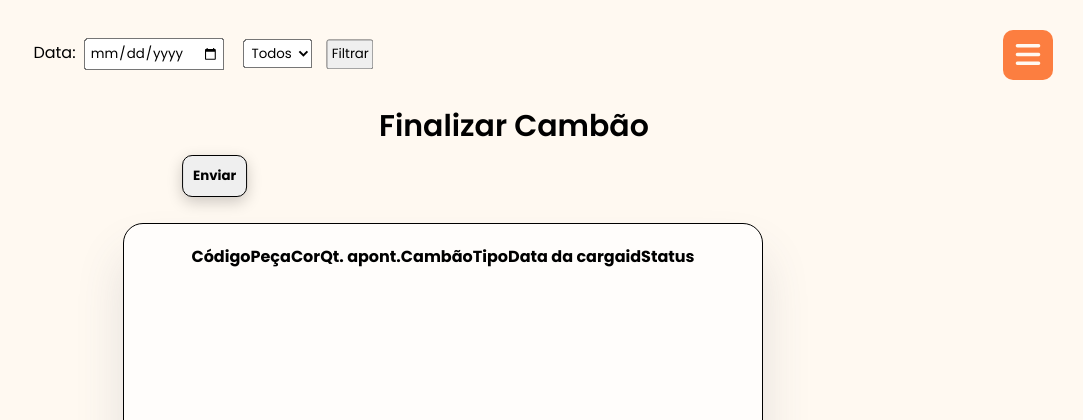
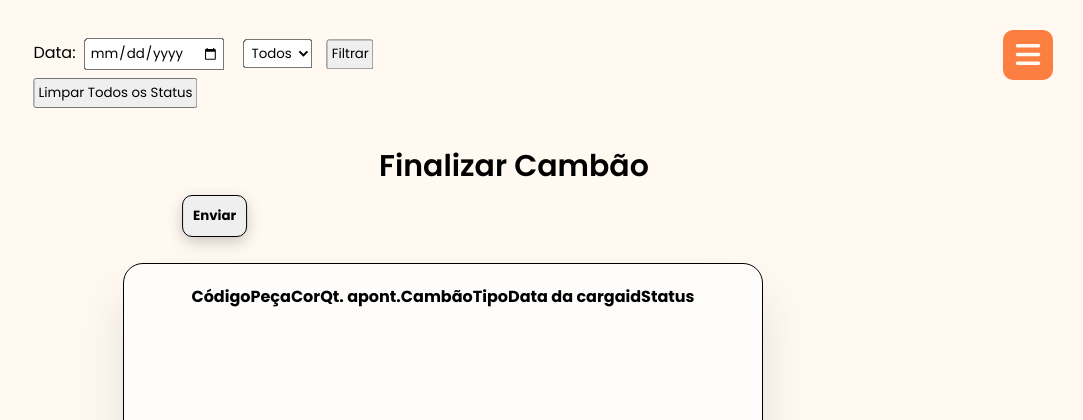
Before and after one commit to Cemag-pcp/apontamento-pintura-, a Flask app: template templates/finalizar_cambao.html in a window 1280 px wide; the page is wider, and only the part inside the window is pictured. Shown: the top 420 px of that part, without its empty margins (197-1280 px from the left). Run offline with Flask 3, Linux system fonts and the light colour scheme; the template is opened without the code that fills it, so the values that code supplies are empty; some libraries are stand-ins or nearby versions.

Commit message:
botao de limpar

```diff
--- a/app.py
+++ b/app.py
@@ -148,6 +148,13 @@ def gerar_cambao():
         else:
             pass
 
+        # if filtro_tipo == 'PU':
+        #     table['QUANTIDADE PROD.'] = ''
+        # else:
+        #     table['QUANTIDADE PROD.'] = table['QT_ITENS']
+
+        print(table)
+
         sheet_data = table.values.tolist()
 
         return render_template('gerar_cambao.html', sheet_data=sheet_data,cores=cores, filtro_tipo=filtro_tipo)
--- a/templates/finalizar_cambao.html
+++ b/templates/finalizar_cambao.html
@@ -13,6 +13,10 @@
         <button type="submit">Filtrar</button>
     </div>
 </form>
+
+<div style="margin-top: 10px;" class="form-group">
+    <button id="limpar-todos-status">Limpar Todos os Status</button>
+</div>
 
 <h1 id = 'titulo_finalizar'>Finalizar Cambão</h1>
 <div id="MyForm">
@@ -140,5 +144,17 @@
     });
 </script>
 
+<script>
+    // Adicione um ouvinte de evento de clique a um único botão
+    document.getElementById("limpar-todos-status").addEventListener("click", function() {
+        // Encontre todos os campos 'status_finalizar' na tabela
+        var statusInputs = document.querySelectorAll("#tabela_finalizar #status_finalizar");
+
+        // Limpe o valor de cada campo 'status_finalizar'
+        for (var i = 0; i < statusInputs.length; i++) {
+            statusInputs[i].value = "";
+        }
+    });
+</script>
 
 {% endblock %}
```
Also changed, not shown: templates/gerar_cambao.html (+20 -2 lines).
